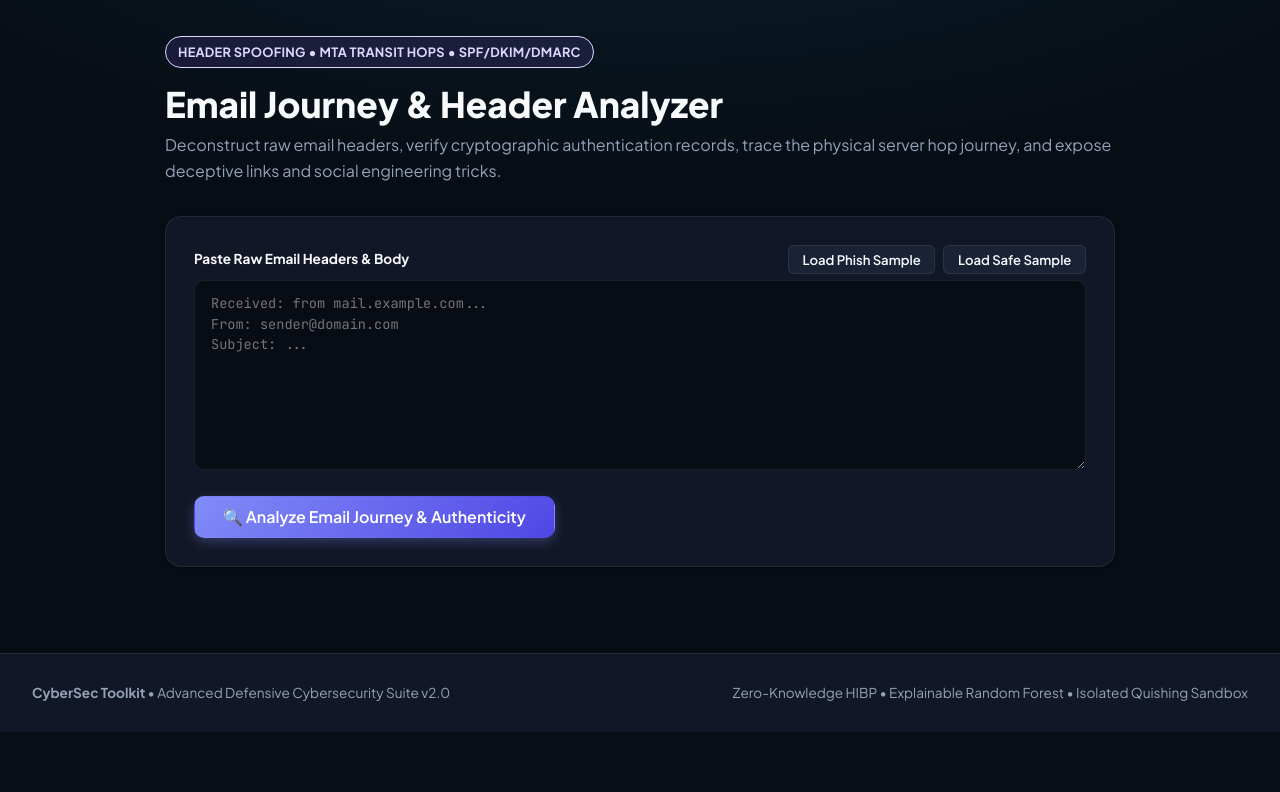
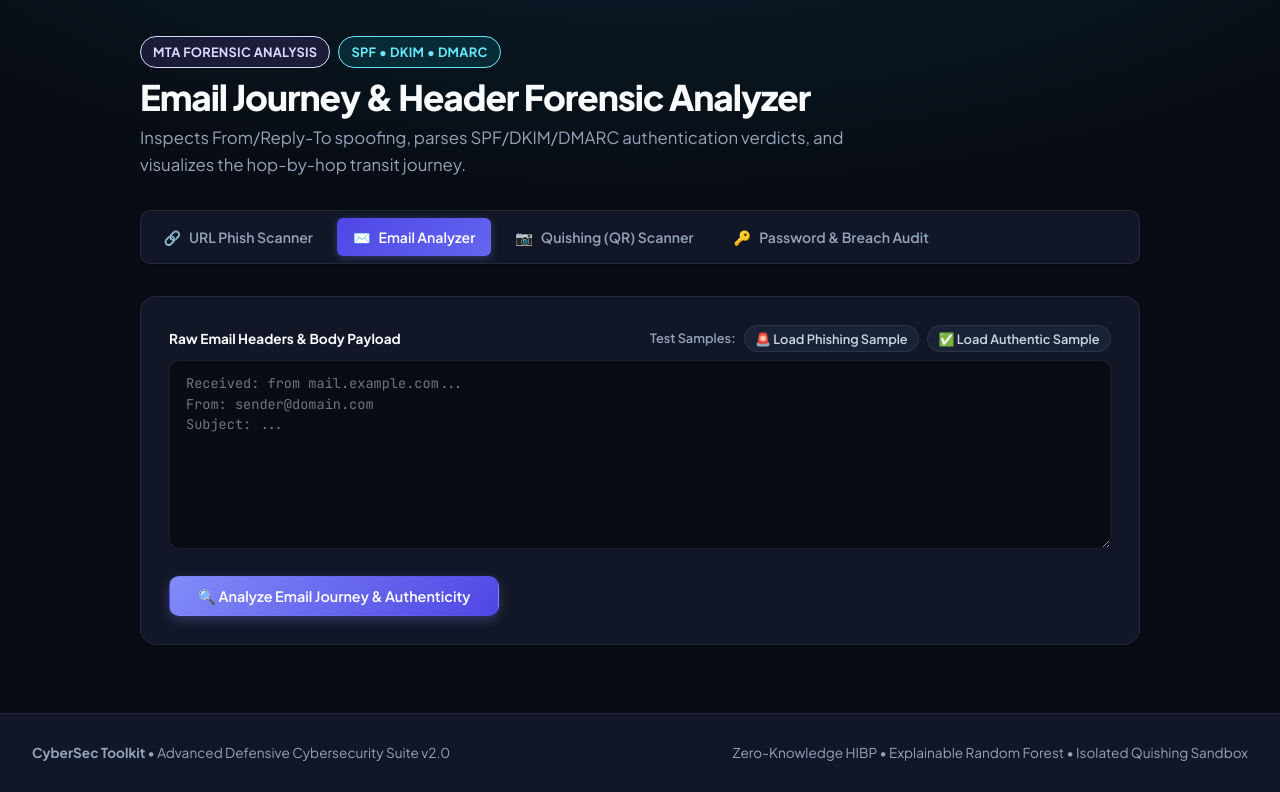
Before and after one commit to jeevicyber28/cybersec-toolkit, a Flask app: page /email-analyzer/ in a window 1280 px wide; the page is wider, and only the part inside the window is pictured. Shown: the part 68-860 px from the top of that part. Before the commit the page ends 800 px from the top of that part, so only its background shows below. Run offline with Flask 3, Linux system fonts and the light colour scheme; some libraries are stand-ins or nearby versions.

Commit message:
Enhance UI design and navigation system: app/templates/tools/email_analyzer.html

```diff
--- a/app/templates/tools/email_analyzer.html
+++ b/app/templates/tools/email_analyzer.html
@@ -3,13 +3,32 @@
 {% block title %}Email Journey &amp; Header Analyzer &bull; CyberSec Toolkit{% endblock %}
 
 {% block content %}
-<div style="max-width: 950px; margin: 0 auto;">
-  <div style="margin-bottom: 2rem;">
-    <span class="badge badge-purple" style="margin-bottom: 0.5rem;">Header Spoofing &bull; MTA Transit Hops &bull; SPF/DKIM/DMARC</span>
-    <h1 style="font-size: 2.2rem; font-weight: 800;">Email Journey &amp; Header Analyzer</h1>
-    <p style="color: var(--text-muted); font-size: 1rem;">
-      Deconstruct raw email headers, verify cryptographic authentication records, trace the physical server hop journey, and expose deceptive links and social engineering tricks.
+<div style="max-width: 1000px; margin: 0 auto;">
+  <div class="page-header">
+    <div style="display: flex; gap: 0.5rem; align-items: center; margin-bottom: 0.5rem;">
+      <span class="badge badge-purple">MTA Forensic Analysis</span>
+      <span class="badge badge-info">SPF &bull; DKIM &bull; DMARC</span>
+    </div>
+    <h1 class="page-title">Email Journey &amp; Header Forensic Analyzer</h1>
+    <p class="page-subtitle">
+      Inspects From/Reply-To spoofing, parses SPF/DKIM/DMARC authentication verdicts, and visualizes the hop-by-hop transit journey.
     </p>
+  </div>
+
+  <!-- Tools Quick Switcher Subnav Strip -->
+  <div class="tools-subnav">
+    <a href="{{ url_for('url_scanner.index') }}" class="tools-subnav-btn">
+      <span>🔗</span> URL Phish Scanner
+    </a>
+    <a href="{{ url_for('email_analyzer.index') }}" class="tools-subnav-btn active">
+      <span>✉️</span> Email Analyzer
+    </a>
+    <a href="{{ url_for('qr_scanner.index') }}" class="tools-subnav-btn">
+      <span>📷</span> Quishing (QR) Scanner
+    </a>
+    <a href="{{ url_for('password_checker.index') }}" class="tools-subnav-btn">
+      <span>🔑</span> Password &amp; Breach Audit
+    </a>
   </div>
 
   <!-- Form -->
@@ -18,17 +37,18 @@
       <input type="hidden" name="csrf_token" value="{{ csrf_token() }}">
 
       <div class="form-group">
-        <div style="display: flex; justify-content: space-between; align-items: center; margin-bottom: 0.4rem;">
-          <label class="form-label" for="raw_email" style="margin-bottom: 0;">Paste Raw Email Headers &amp; Body</label>
-          <div style="display: flex; gap: 0.5rem;">
-            <button type="button" class="btn btn-secondary btn-sm" id="loadPhishBtn">Load Phish Sample</button>
-            <button type="button" class="btn btn-secondary btn-sm" id="loadSafeBtn">Load Safe Sample</button>
+        <div style="display: flex; justify-content: space-between; align-items: center; margin-bottom: 0.5rem; flex-wrap: wrap; gap: 0.5rem;">
+          <label class="form-label" for="raw_email" style="margin-bottom: 0;">Raw Email Headers &amp; Body Payload</label>
+          <div class="chip-container" style="margin-top: 0;">
+            <span class="chip-label">Test Samples:</span>
+            <button type="button" class="chip-btn" id="loadPhishBtn">🚨 Load Phishing Sample</button>
+            <button type="button" class="chip-btn" id="loadSafeBtn">✅ Load Authentic Sample</button>
           </div>
         </div>
         <textarea id="raw_email" name="raw_email" class="form-control" rows="8" placeholder="Received: from mail.example.com...&#10;From: sender@domain.com&#10;Subject: ..." required>{{ raw_content }}</textarea>
       </div>
 
-      <button type="submit" class="btn btn-primary" style="padding: 0.75rem 1.75rem; font-size: 1rem;">
+      <button type="submit" class="btn btn-primary" style="padding: 0.75rem 1.75rem;">
         🔍 Analyze Email Journey &amp; Authenticity
       </button>
     </form>
@@ -36,22 +56,22 @@
 
   <!-- Results View -->
   {% if result %}
-  <div class="card" style="margin-bottom: 2.5rem; border-top: 5px solid {% if result.verdict == 'Safe' %}#10b981{% elif result.verdict == 'Suspicious' %}#f59e0b{% else %}#ef4444{% endif %};">
+  <div class="card" style="margin-bottom: 2.5rem; border-top: 5px solid {% if result.verdict == 'Safe' %}var(--accent-emerald){% elif result.verdict == 'Suspicious' %}var(--accent-amber){% else %}var(--accent-rose){% endif %};">
     <div style="display: flex; justify-content: space-between; align-items: flex-start; flex-wrap: wrap; gap: 1rem; margin-bottom: 1.5rem;">
       <div>
-        <span class="badge badge-{{ result.verdict_class }}" style="font-size: 1rem; padding: 0.4rem 1rem; margin-bottom: 0.5rem;">
+        <span class="badge badge-{{ result.verdict_class }}" style="font-size: 0.9rem; padding: 0.4rem 1rem; margin-bottom: 0.5rem;">
           {{ result.verdict }} Verdict
         </span>
-        <h2 style="font-size: 1.4rem; font-weight: 700; margin-top: 0.4rem;">
+        <h2 style="font-size: 1.35rem; font-weight: 800; margin-top: 0.4rem; color: var(--text-main);">
           {{ result.subject }}
         </h2>
-        <div style="font-size: 0.85rem; color: var(--text-muted); margin-top: 0.25rem;">
+        <div style="font-size: 0.85rem; color: var(--text-muted); margin-top: 0.35rem;">
           <b>From:</b> {{ result.from }} &bull; <b>Date:</b> {{ result.date }}
         </div>
       </div>
       <div style="text-align: right;">
-        <span style="font-size: 0.8rem; color: var(--text-muted); text-transform: uppercase; font-weight: 600;">Threat Score</span>
-        <div style="font-size: 2.8rem; font-weight: 800; line-height: 1; color: {% if result.verdict == 'Safe' %}#10b981{% elif result.verdict == 'Suspicious' %}#f59e0b{% else %}#ef4444{% endif %};">
+        <span style="font-size: 0.75rem; color: var(--text-muted); text-transform: uppercase; font-weight: 700; letter-spacing: 0.05em;">Calculated Risk</span>
+        <div style="font-size: 3rem; font-weight: 800; line-height: 1; color: {% if result.verdict == 'Safe' %}var(--accent-emerald){% elif result.verdict == 'Suspicious' %}var(--accent-amber){% else %}var(--accent-rose){% endif %}; margin-top: 0.2rem;">
           {{ result.risk_score }}<span style="font-size: 1.2rem; color: var(--text-muted); font-weight: 500;">/100</span>
         </div>
       </div>
@@ -60,9 +80,9 @@
     <!-- 1. Header Spoofing & Mismatch Alerts -->
     {% if result.domain_mismatches %}
       <div class="alert alert-danger" style="display: block; margin-bottom: 1.5rem;">
-        <h4 style="font-size: 1rem; font-weight: 700; margin-bottom: 0.5rem;">⚠️ Critical Header Mismatches (Spoofing Detected)</h4>
+        <h4 style="font-size: 0.95rem; font-weight: 800; margin-bottom: 0.4rem;">⚠️ Critical Domain Spoofing Discrepancies</h4>
         {% for m in result.domain_mismatches %}
-          <div style="margin-bottom: 0.4rem; font-size: 0.9rem;">
+          <div style="margin-bottom: 0.3rem; font-size: 0.85rem;">
             &bull; <b>{{ m.type }}:</b> {{ m.detail }}
           </div>
         {% endfor %}
@@ -70,12 +90,12 @@
     {% endif %}
 
     <!-- 2. Authentication Badges (SPF / DKIM / DMARC) -->
-    <h3 style="font-size: 1.15rem; font-weight: 700; margin-bottom: 0.75rem;">Authentication Verification (SPF / DKIM / DMARC)</h3>
+    <h3 style="font-size: 1.15rem; font-weight: 700; margin-bottom: 0.75rem;">Cryptographic Origin Verification</h3>
     <div style="display: grid; grid-template-columns: repeat(auto-fit, minmax(220px, 1fr)); gap: 1rem; margin-bottom: 2rem;">
       <!-- SPF -->
-      <div style="background: var(--bg-card-hover); padding: 1rem; border-radius: var(--radius-sm); border: 1px solid var(--border-color);">
+      <div style="background: var(--bg-surface-elevated); padding: 1rem; border-radius: var(--radius-sm); border: 1px solid var(--border-subtle);">
         <div style="display: flex; justify-content: space-between; align-items: center;">
-          <span style="font-weight: 700; font-size: 0.9rem;">SPF Record</span>
+          <span style="font-weight: 700; font-size: 0.9rem;">SPF Alignment</span>
           <span class="badge {% if result.authentication.spf.status|lower == 'pass' %}badge-success{% elif result.authentication.spf.status|lower in ['fail', 'softfail'] %}badge-danger{% else %}badge-warning{% endif %}">
             {{ result.authentication.spf.status }}
           </span>
@@ -86,7 +106,7 @@
       </div>
 
       <!-- DKIM -->
-      <div style="background: var(--bg-card-hover); padding: 1rem; border-radius: var(--radius-sm); border: 1px solid var(--border-color);">
+      <div style="background: var(--bg-surface-elevated); padding: 1rem; border-radius: var(--radius-sm); border: 1px solid var(--border-subtle);">
         <div style="display: flex; justify-content: space-between; align-items: center;">
           <span style="font-weight: 700; font-size: 0.9rem;">DKIM Signature</span>
           <span class="badge {% if result.authentication.dkim.status|lower == 'pass' %}badge-success{% elif result.authentication.dkim.status|lower in ['fail', 'bad'] %}badge-danger{% else %}badge-warning{% endif %}">
@@ -99,7 +119,7 @@
       </div>
 
       <!-- DMARC -->
-      <div style="background: var(--bg-card-hover); padding: 1rem; border-radius: var(--radius-sm); border: 1px solid var(--border-color);">
+      <div style="background: var(--bg-surface-elevated); padding: 1rem; border-radius: var(--radius-sm); border: 1px solid var(--border-subtle);">
         <div style="display: flex; justify-content: space-between; align-items: center;">
           <span style="font-weight: 700; font-size: 0.9rem;">DMARC Policy</span>
           <span class="badge {% if result.authentication.dmarc.status|lower == 'pass' %}badge-success{% elif result.authentication.dmarc.status|lower in ['fail', 'reject'] %}badge-danger{% else %}badge-warning{% endif %}">
@@ -113,9 +133,9 @@
     </div>
 
     <!-- 3. Human-Readable Timeline of the Mail's Journey -->
-    <h3 style="font-size: 1.15rem; font-weight: 700; margin-bottom: 0.5rem;">🗺️ Human-Readable Timeline of the Mail's Journey</h3>
-    <p style="color: var(--text-muted); font-size: 0.9rem; margin-bottom: 1rem;">
-      Trace the step-by-step path this message took across the internet, starting from the originating sender server to the recipient mail server.
+    <h3 style="font-size: 1.15rem; font-weight: 700; margin-bottom: 0.4rem;">🗺️ Mail Transit Hop Journey Timeline</h3>
+    <p style="color: var(--text-muted); font-size: 0.85rem; margin-bottom: 1rem;">
+      Reverse-chronological hop chain reconstructed from <code>Received:</code> headers from origin MTA to recipient MX.
     </p>
 
     {% if result.hops %}
@@ -125,16 +145,16 @@
             <div class="timeline-bullet">{{ hop.hop_number }}</div>
             <div class="timeline-content">
               <div style="display: flex; justify-content: space-between; align-items: center; flex-wrap: wrap; gap: 0.5rem;">
-                <span style="font-weight: 700; font-size: 0.95rem;">
+                <span style="font-weight: 700; font-size: 0.95rem; color: var(--text-main);">
                   Hop #{{ hop.hop_number }}: {{ hop.from_host }} ➔ {{ hop.by_host }}
                 </span>
-                <span class="badge badge-info" style="font-family: monospace; font-size: 0.8rem;">IP: {{ hop.ip }}</span>
+                <span class="badge badge-info" style="font-family: var(--font-mono); font-size: 0.75rem;">IP: {{ hop.ip }}</span>
               </div>
               <div style="font-size: 0.8rem; color: var(--text-muted); margin-top: 0.35rem;">
                 <span>🕒 {{ hop.timestamp }}</span>
                 {% if hop.delay_seconds is not none %}
-                  <span style="margin-left: 0.6rem; color: var(--color-primary); font-weight: 600;">
-                    &bull; Transit delay: {{ hop.delay_seconds }}s
+                  <span style="margin-left: 0.6rem; color: var(--accent-primary); font-weight: 700;">
+                    &bull; Latency: {{ hop.delay_seconds }}s
                   </span>
                 {% endif %}
               </div>
@@ -143,32 +163,29 @@
         {% endfor %}
       </div>
     {% else %}
-      <div class="alert alert-info">No Received: header hops detected in the provided input.</div>
+      <div class="alert alert-info">No Received: MTA headers were identified in the provided snippet.</div>
     {% endif %}
 
     <!-- 4. Deceptive Link Analysis -->
     {% if result.link_mismatches %}
       <div style="margin-top: 2rem;">
-        <h3 style="font-size: 1.15rem; font-weight: 700; color: #ef4444; margin-bottom: 0.5rem;">
+        <h3 style="font-size: 1.15rem; font-weight: 700; color: var(--accent-rose); margin-bottom: 0.5rem;">
           🚨 Deceptive Display vs Target Link Mismatches
         </h3>
-        <p style="color: var(--text-muted); font-size: 0.85rem; margin-bottom: 0.75rem;">
-          These links show a trusted domain in their visible text but secretly route the victim to a different target destination.
-        </p>
         <div class="table-responsive">
           <table class="table">
             <thead>
               <tr>
-                <th>Displayed Text</th>
-                <th>Target URL (Actual Destination)</th>
-                <th>Deception Severity</th>
+                <th>Display Anchor Text</th>
+                <th>Target Destination URL</th>
+                <th>Threat Severity</th>
               </tr>
             </thead>
             <tbody>
               {% for link in result.link_mismatches %}
                 <tr>
                   <td><code>{{ link.display_text }}</code></td>
-                  <td><code style="color: #ef4444;">{{ link.actual_url }}</code></td>
+                  <td><code style="color: var(--accent-rose);">{{ link.actual_url }}</code></td>
                   <td><span class="badge badge-danger">{{ link.risk }}</span></td>
                 </tr>
               {% endfor %}
@@ -182,36 +199,36 @@
     <div class="grid-2" style="margin-top: 2rem;">
       <!-- Urgency Language -->
       <div>
-        <h4 style="font-weight: 700; font-size: 1rem; margin-bottom: 0.5rem;">⚡ Urgency &amp; Coercion Indicators</h4>
+        <h4 style="font-weight: 700; font-size: 0.95rem; margin-bottom: 0.5rem;">⚡ Coercion &amp; Urgency Triggers</h4>
         {% if result.urgency_findings %}
           <ul style="list-style: none;">
             {% for item in result.urgency_findings %}
-              <li style="padding: 0.5rem 0.75rem; background: var(--bg-card-hover); border-radius: var(--radius-sm); margin-bottom: 0.4rem; font-size: 0.85rem;">
+              <li style="padding: 0.55rem 0.8rem; background: var(--bg-surface-elevated); border-radius: var(--radius-sm); margin-bottom: 0.4rem; font-size: 0.85rem; border: 1px solid var(--border-subtle);">
                 ⚠️ <b>{{ item.category }}:</b> "<em>{{ item.sample }}</em>"
               </li>
             {% endfor %}
           </ul>
         {% else %}
-          <div style="color: var(--text-muted); font-size: 0.85rem; background: var(--bg-card-hover); padding: 0.8rem; border-radius: var(--radius-sm);">
-            No artificial urgency or threatening language patterns identified.
+          <div style="color: var(--text-muted); font-size: 0.85rem; background: var(--bg-surface-elevated); padding: 0.8rem; border-radius: var(--radius-sm); border: 1px solid var(--border-subtle);">
+            No artificial deadline threats or coercive language detected.
           </div>
         {% endif %}
       </div>
 
       <!-- Risky Attachments -->
       <div>
-        <h4 style="font-weight: 700; font-size: 1rem; margin-bottom: 0.5rem;">📎 Risky Attachment Detection</h4>
+        <h4 style="font-weight: 700; font-size: 0.95rem; margin-bottom: 0.5rem;">📎 Risky Attachment Detection</h4>
         {% if result.risky_attachments %}
           <ul style="list-style: none;">
             {% for att in result.risky_attachments %}
-              <li style="padding: 0.5rem 0.75rem; background: #fff1f2; color: #9f1239; border-radius: var(--radius-sm); margin-bottom: 0.4rem; font-size: 0.85rem;">
+              <li style="padding: 0.55rem 0.8rem; background: var(--accent-rose-bg); color: var(--accent-rose-text); border-radius: var(--radius-sm); margin-bottom: 0.4rem; font-size: 0.85rem; border: 1px solid var(--accent-rose);">
                 🚨 <b>{{ att.filename }}:</b> {{ att.risk }}
               </li>
             {% endfor %}
           </ul>
         {% else %}
-          <div style="color: var(--text-muted); font-size: 0.85rem; background: var(--bg-card-hover); padding: 0.8rem; border-radius: var(--radius-sm);">
-            No dangerous executable or script attachments (.exe, .scr, .vbs) detected.
+          <div style="color: var(--text-muted); font-size: 0.85rem; background: var(--bg-surface-elevated); padding: 0.8rem; border-radius: var(--radius-sm); border: 1px solid var(--border-subtle);">
+            No high-risk executable or script payloads (.exe, .scr, .vbs) discovered.
           </div>
         {% endif %}
       </div>
```
